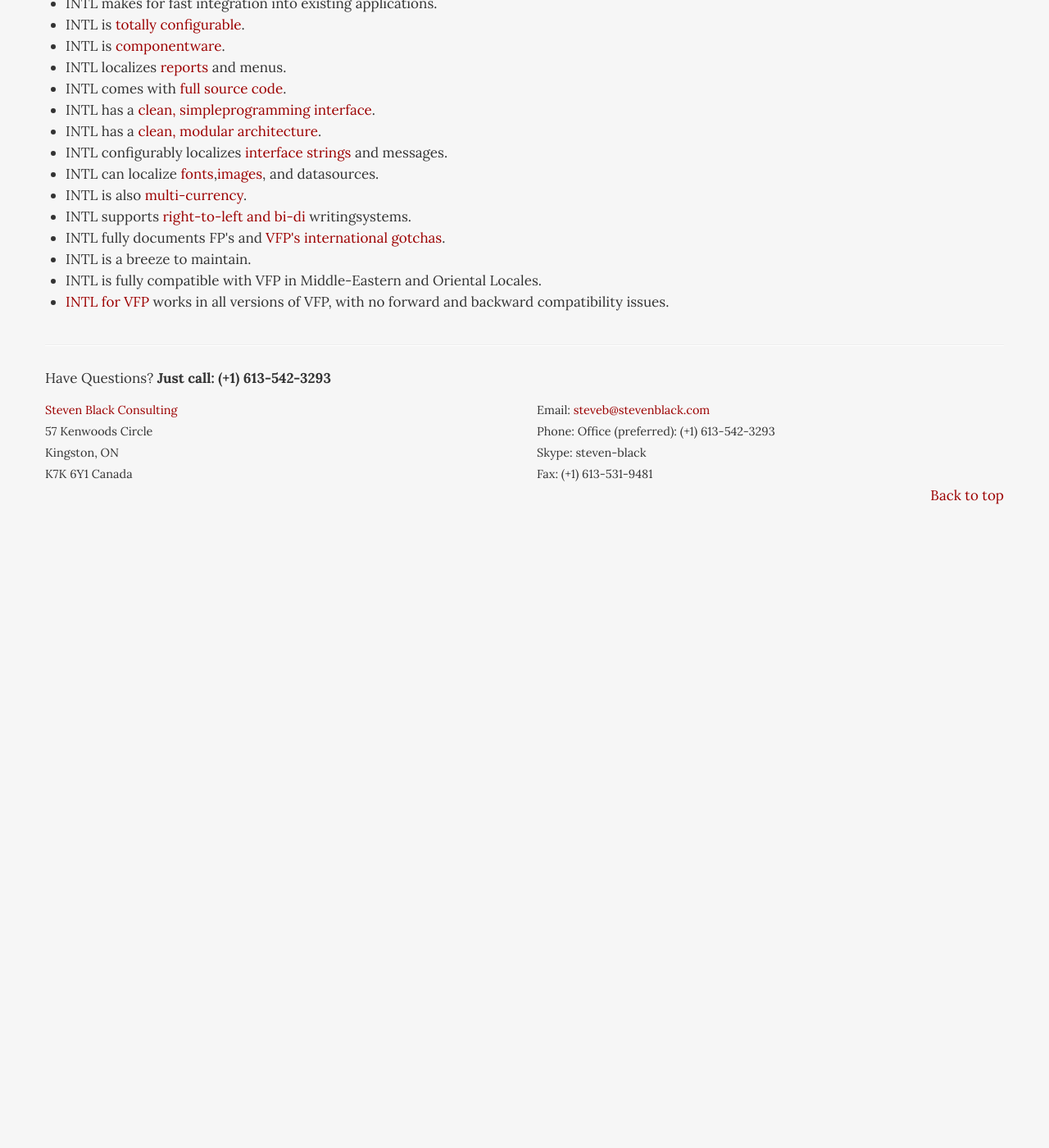
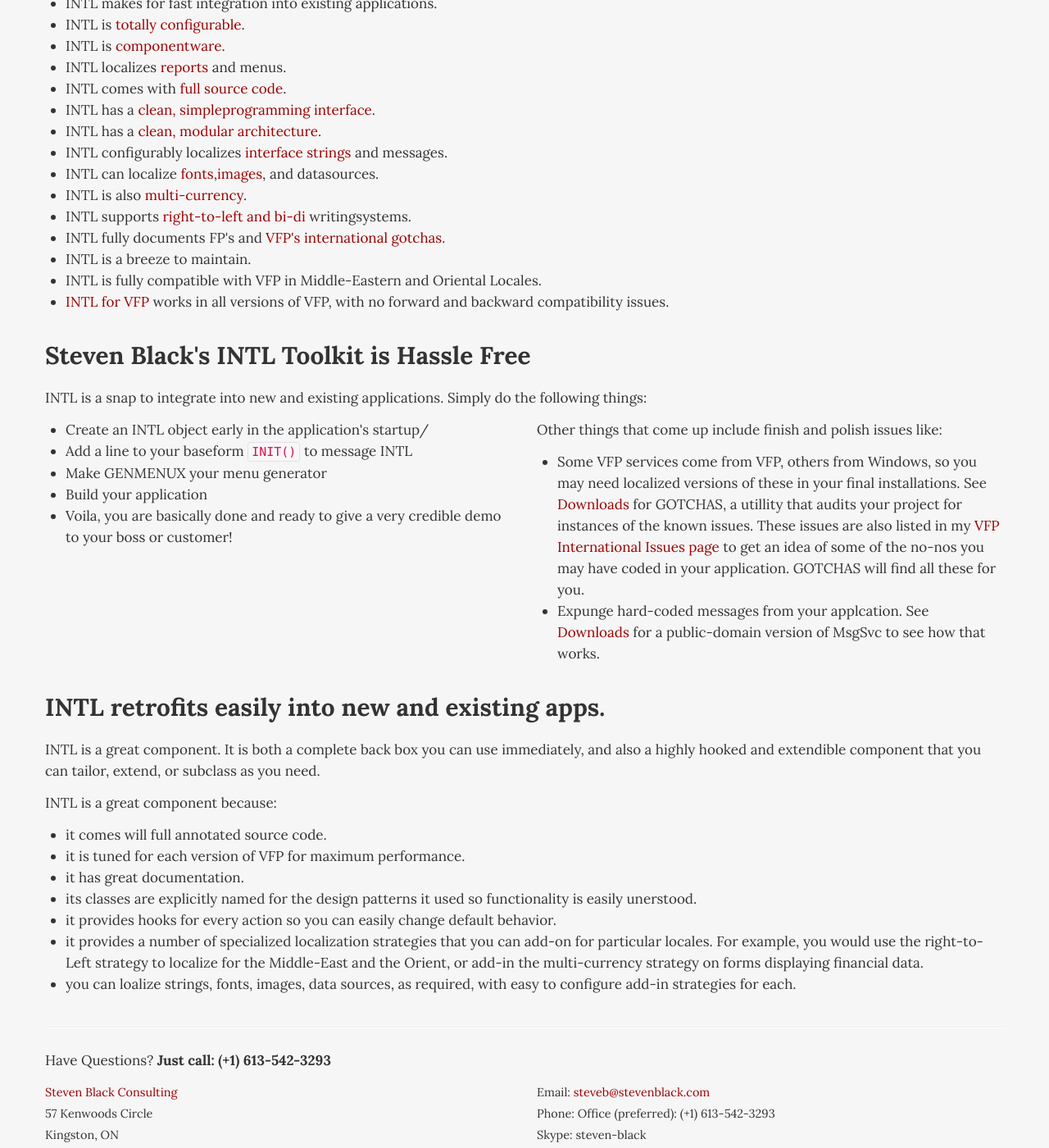
Before and after one commit to StevenBlack/stevenblack.github.io, a Jekyll site: the page built from intl.html, in a window 1280 px wide and 1400 px high, scrolled down 500 px. Shown: the whole window at 82% size. Built offline with Jekyll 4.4.1, drawn with Linux system fonts in a browser that asks for light colours; nearby versions of some CDN libraries; before the commit the page ends 1130 px from its top, so only the background shows below that.

Commit message:
Latest updates to the header and main INTL page.

```diff
--- a/_includes/header.html
+++ b/_includes/header.html
@@ -17,7 +17,7 @@
 							<li><a href="/downloads">Downloads</a></li>
 
 							<li class="dropdown">
-								<a href="#" class="dropdown-toggle" data-toggle="dropdown">INTL Toolkit <b class="caret"></b></a>
+								<a href="/intl/" class="dropdown-toggle" data-toggle="dropdown">INTL Toolkit <b class="caret"></b></a>
 								<ul class="dropdown-menu">
 									<li><a href="/intl/">Information</a></li>
 									<li><a href="/intldocs/">Documentation</a></li>
--- a/intl.html
+++ b/intl.html
@@ -12,10 +12,10 @@
 		<img src="images/INTL284.gif" class="floatright" />
 		<ul>
 			<li>INTL works in all versions of Visual FoxPro, including VFP 9.</li>
-			<li>INTL makes your apps multilingual in a <a href="INTLisHassleFree.html"title="INTL is truly a breeze to install">hassle-free</a> way.</li>
+			<li>INTL makes your apps multilingual in a <a href="#hasslefree"title="INTL is truly a breeze to install">hassle-free</a> way.</li>
 			<li>INTL makes for fast integration into existing applications.</li>
-			<li>INTL is <a href="INTLConfuguration.html" title="INTL is easily configured for your locales">totally configurable</a>.</li>
-			<li>INTL is <a href="intliscomponentware.html"title="INTL is modular and well packaged">componentware</a>.</li>
+			<li>INTL is <a href="/intldocs/#HowtoConfigureYourMainINTLObject" title="INTL is easily configured for your locales">totally configurable</a>.</li>
+			<li>INTL is <a href="#componentware"title="INTL is modular and well packaged">componentware</a>.</li>
 			<li>INTL localizes <a href="INTLReports.html" title="INTL uses batch tools to localize reports">reports</a> and <ahref="INTLMenus.html" title="INTL uses a GENMENUX driver to localize menus">menus</a>.</li>
 			<li>INTL comes with <a href="intlqualitysourcecode.html"title="INTL's sources are literate and well commented">full source code</a>.</li>
 			<li>INTL has a <a href="intlhowto.html#LocalizeForms" title="INTL is really nice to configure">clean, simpleprogramming interface</a>.</li>
@@ -36,3 +36,72 @@
 		{% include intlbutton.html %}
 	</div>
 </div>
+<div id="hasslefree" class="row">
+	<div class="span12">
+
+		<h3>Steven Black's INTL Toolkit is Hassle Free</h3>
+		<p>INTL is a snap to integrate into new and existing applications. Simply do the following things:</p>
+
+	</div>
+		<div class="span6">
+
+			<ul>
+				<li>Create an INTL object early in the application's startup/</li>
+
+				<li>Add a line to your baseform <code>INIT()</code> to message INTL</li>
+
+				<li>Make GENMENUX your menu generator</li>
+
+				<li>Build your application</li>
+
+				<li>Voila, you are basically done and ready to give a very credible demo to your boss or
+				customer!&nbsp;</li>
+			</ul>
+		</div>
+		<div class="span6">
+			<p>Other things that come up include finish and polish issues like:</p>
+
+			<ul>
+				<li>Some VFP services come from VFP, others from Windows, so you may need localized versions of these
+				in your final installations. See <a href="SBCPublicDomain.html">Downloads</a> for GOTCHAS, a
+				utillity that audits your project for instances of the known issues. These issues are also listed in my
+				<a href="/intl-vfp/">VFP International Issues page</a> to get an idea of some of the no-nos you may
+				have coded in your application. GOTCHAS will find all these for you.</li>
+
+				<li>Expunge hard-coded messages from your applcation. See&nbsp; <a
+				href="SBCPublicDomain.html">Downloads</a> for a public-domain version of MsgSvc to see how that
+				works.</li>
+			</ul>
+		</div>
+</div>
+<div id="componentware" class="row">
+	<div class="span12">
+		<h3>INTL retrofits easily into new and existing apps.</h3>
+
+		<p>INTL is a great component. It is both a complete back box you can use immediately, and also a highly
+		hooked and extendible component that you can tailor, extend, or subclass as you need.</p>
+
+		<p>INTL is a great component because:</p>
+
+		<ul>
+			<li>it comes will full annotated source code.</li>
+
+			<li>it is tuned for each version of VFP for maximum performance.</li>
+
+			<li>it has great documentation.</li>
+
+			<li>its classes are explicitly named for the design patterns it used so functionality is easily
+			unerstood.</li>
+
+			<li>it provides hooks for every action so you can easily change default behavior.</li>
+
+			<li>it provides a number of specialized localization strategies that you can add-on for particular
+			locales. For example, you would use the right-to-Left strategy to localize for the Middle-East and the
+			Orient, or add-in the multi-currency strategy on forms displaying financial data.</li>
+
+			<li>you can loalize strings, fonts, images, data sources, as required, with easy to configure add-in
+			strategies for each.</li>
+		</ul>
+
+	</div>
+</div>
--- a/intlfaq.html
+++ b/intlfaq.html
@@ -86,3 +86,4 @@
 		<p><strong>A.</strong> Make sure you create your INTL object AFTER your application SET
 		PATH statement. If INTL can't find STRINGS.DBF, it won't complain.</p>
 	</div>
+</div>
```
Lines whose indentation alone changed are shown as unchanged.
